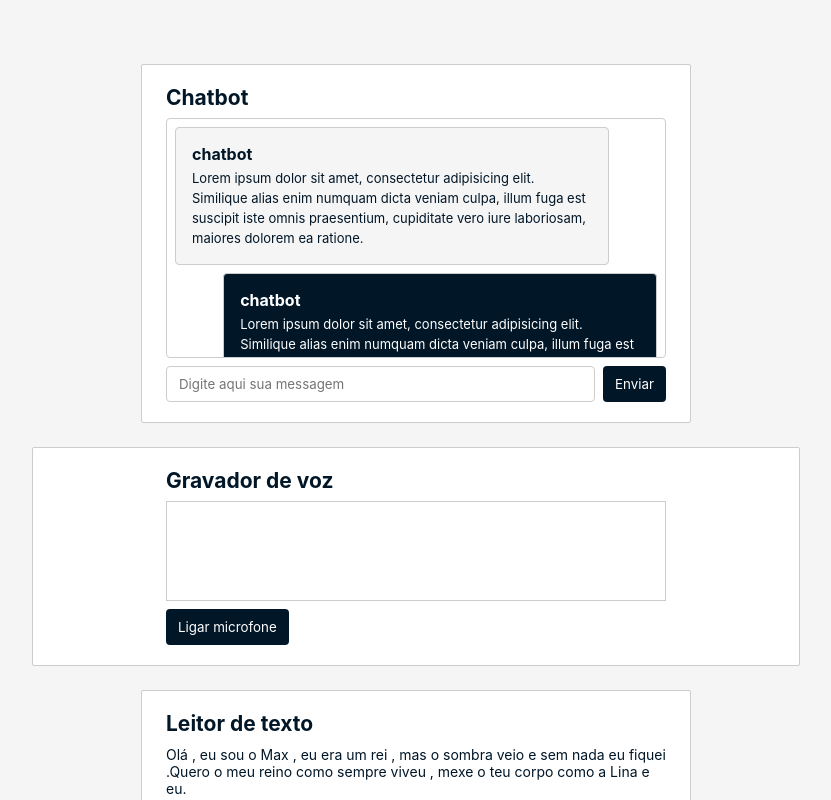
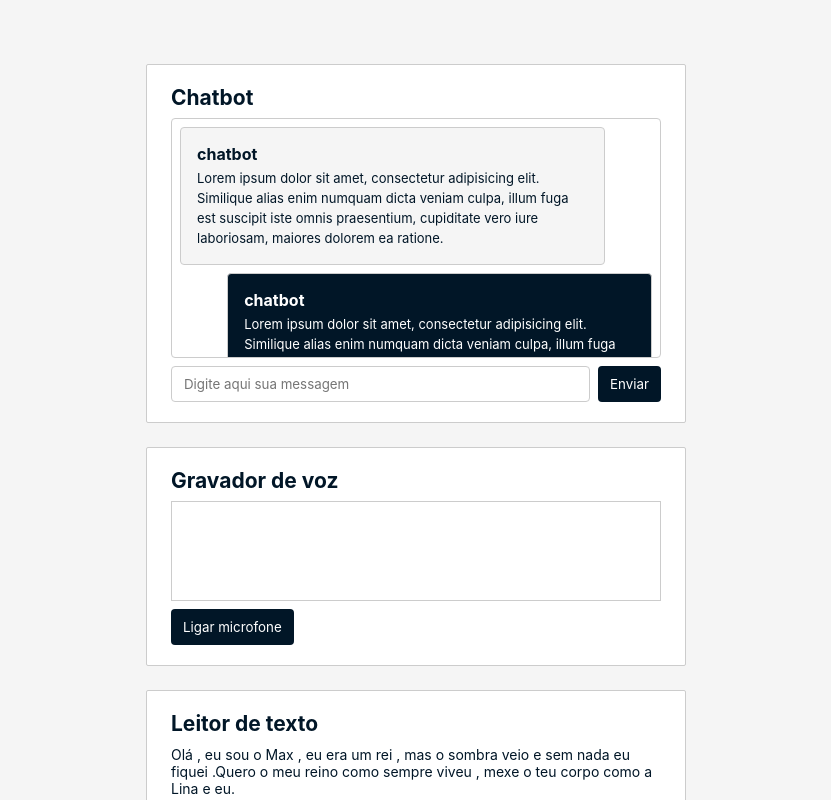
Before and after one commit to marcosambrosio555/chatbot-client, a React (Vite) app: page / in a window 1280 px wide. Shown: the top 800 px of the page, without its empty margins (224-1055 px from the left). Built offline with nearby package versions, Linux system fonts and the light colour scheme.

Commit message:
first commit

```diff
--- a/src/App.css
+++ b/src/App.css
@@ -36,7 +36,7 @@ section {
     border: 1px solid #ccc;
     border-radius: .2rem;
     display: block;
-    max-width: 768px;
+    max-width: 540px;
     margin: 0 auto;
 }
 
```
